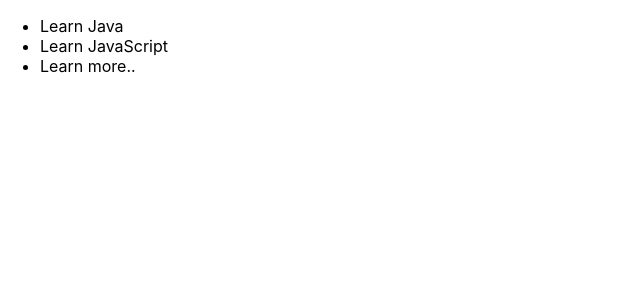
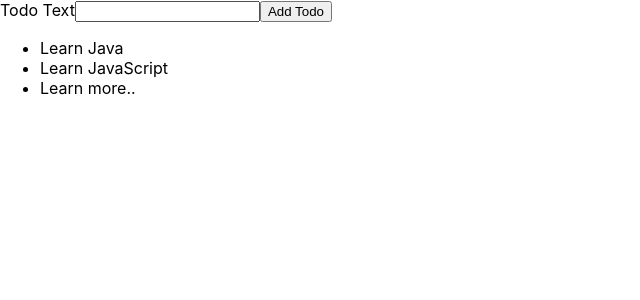
Before and after one commit to gjgaurav9/ReactWithTypeScript, a React (Create React App) app in the folder react-ts/: page / in a window 1280 px wide. Shown: the top 300 px of the page, without its empty margins (0-640 px from the left). Built offline with nearby package versions, Linux system fonts and the light colour scheme.

Commit message:
New Component Add Todo been added

```diff
--- a/react-ts/src/App.tsx
+++ b/react-ts/src/App.tsx
@@ -1,3 +1,4 @@
+import NewTodo from "./components/NewTodo";
 import TodoList from "./components/TodoList";
 import Todo from "./models/Todo";
 
@@ -9,6 +10,7 @@
   ];
   return (
     <div>
+      <NewTodo />
       <TodoList items={todoList} />
     </div>
   );
--- /dev/null
+++ b/react-ts/src/components/NewTodo.tsx
@@ -0,0 +1,26 @@
+import React from "react";
+import { useRef } from "react";
+
+const NewTodo = () => {
+  const todoTextInputRef = useRef<HTMLInputElement>(null);
+
+  const submitHandler = (event: React.FormEvent) => {
+    event.preventDefault();
+
+    const enteredText = todoTextInputRef.current!.value;
+
+    if (enteredText.trim().length === 0) {
+      return;
+    }
+  };
+
+  return (
+    <form onSubmit={submitHandler}>
+      <label htmlFor="text">Todo Text</label>
+      <input type="text" id="text" ref={todoTextInputRef}></input>
+      <button>Add Todo</button>
+    </form>
+  );
+};
+
+export default NewTodo;
```
